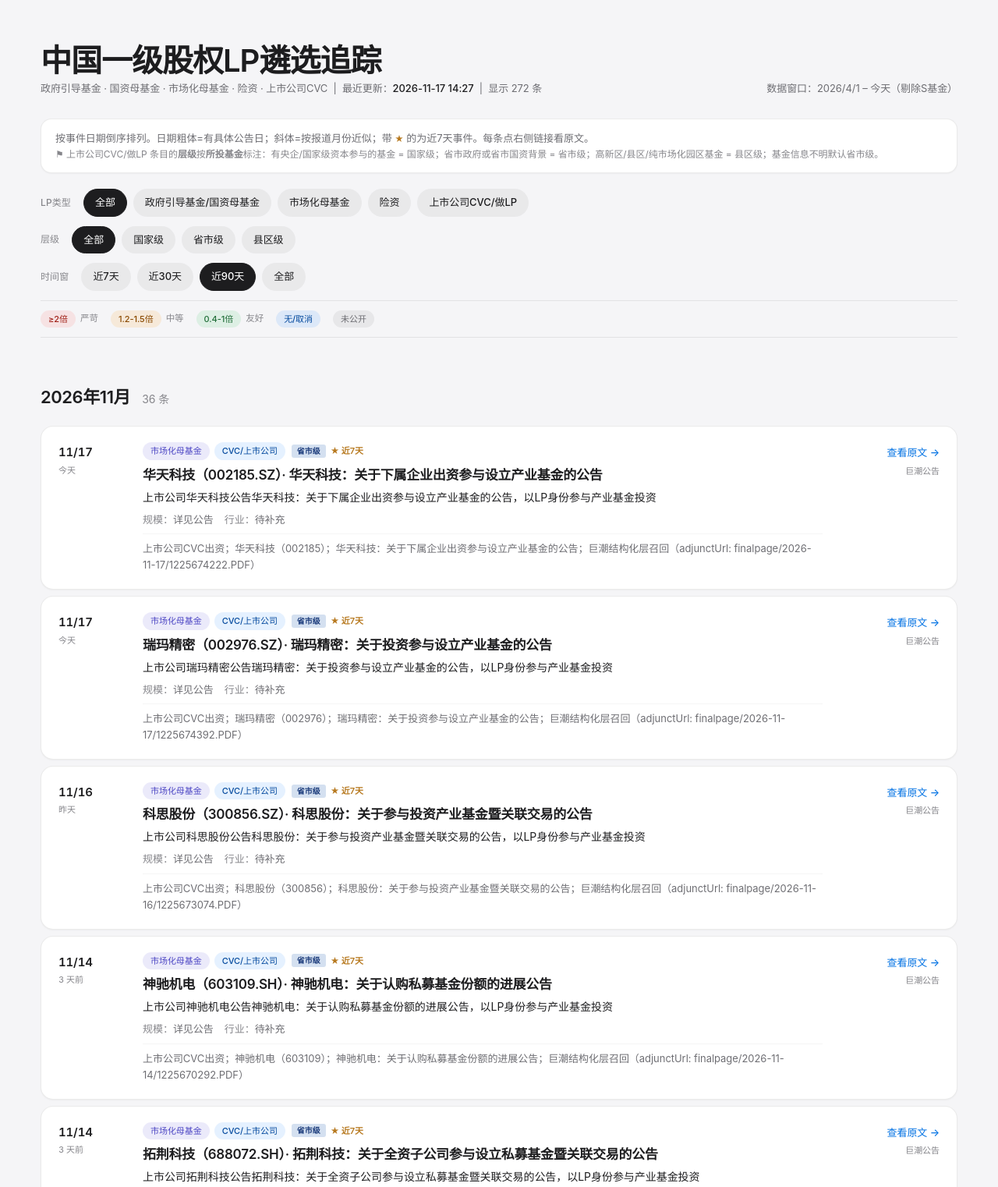
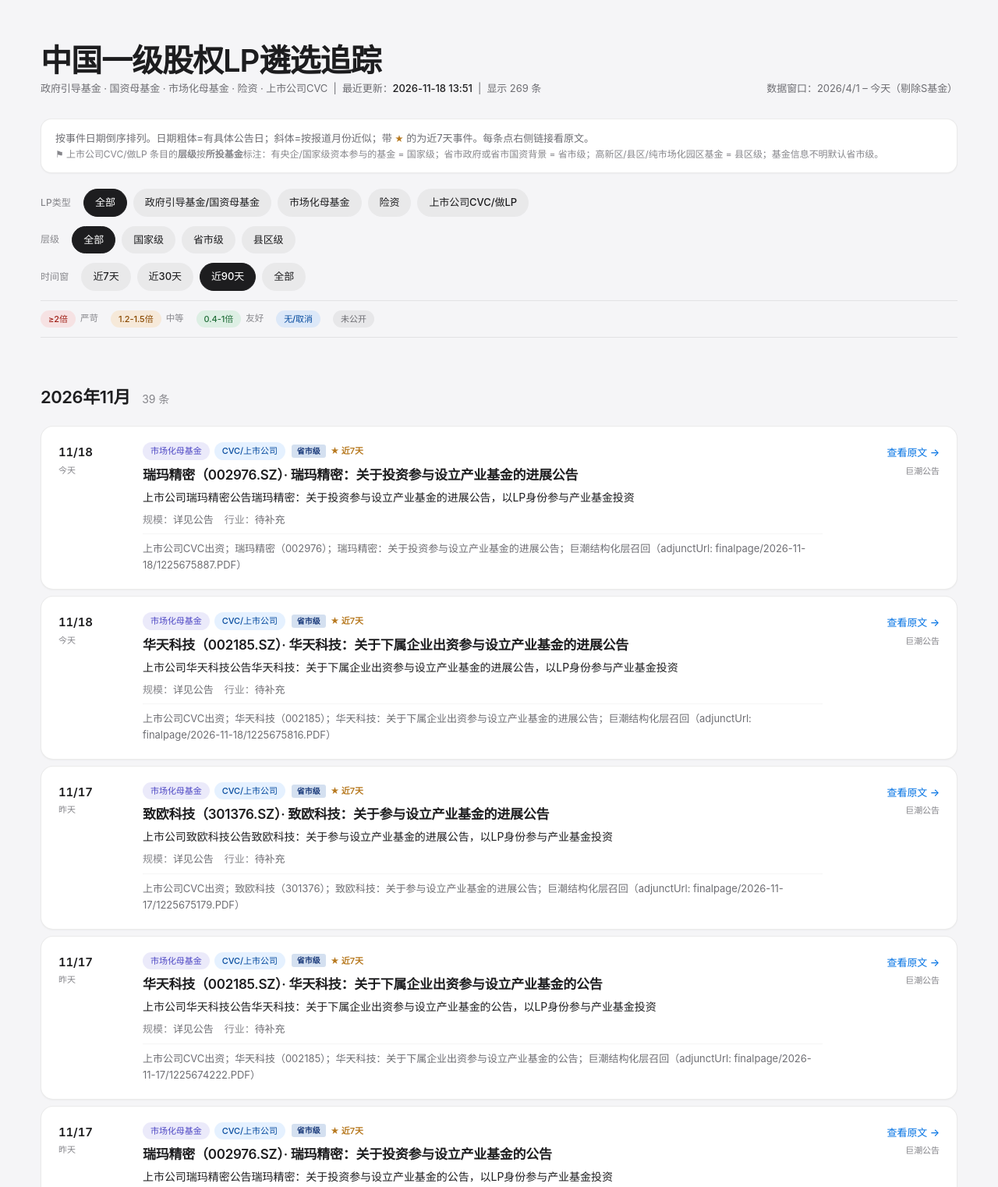
Before and after one commit to ylin23-commits/lp-tracker, a plain HTML site: page docs/index.html in a window 1280 px wide. Shown: the top 1522 px of the page at 78% size. Drawn offline with Linux system fonts and the light colour scheme.

Commit message:
chore: daily refresh 2026-11-18 13:51

```diff
--- a/docs/index.html
+++ b/docs/index.html
@@ -426,8 +426,11 @@ footer code {
 
 <script>
 const DATA = {
-  lastUpdated: "2026-11-17 14:27",
+  lastUpdated: "2026-11-18 13:51",
   rows: [
+    { date: "2026-11-18", precise: true, cat: "market", level: "provincial", name: "瑞玛精密（002976.SZ）· 瑞玛精密：关于投资参与设立产业基金的进展公告", action: "上市公司瑞玛精密公告瑞玛精密：关于投资参与设立产业基金的进展公告，以LP身份参与产业基金投资", size: "详见公告", fbType: "none", fbText: "CVC/上市公司", detail: "上市公司CVC出资；瑞玛精密（002976）；瑞玛精密：关于投资参与设立产业基金的进展公告；巨潮结构化层召回（adjunctUrl: finalpage/2026-11-18/1225675887.PDF）", industry: "待补充", url: "http://static.cninfo.com.cn/finalpage/2026-11-18/1225675887.PDF", urlLabel: "巨潮公告" },
+    { date: "2026-11-18", precise: true, cat: "market", level: "provincial", name: "华天科技（002185.SZ）· 华天科技：关于下属企业出资参与设立产业基金的进展公告", action: "上市公司华天科技公告华天科技：关于下属企业出资参与设立产业基金的进展公告，以LP身份参与产业基金投资", size: "详见公告", fbType: "none", fbText: "CVC/上市公司", detail: "上市公司CVC出资；华天科技（002185）；华天科技：关于下属企业出资参与设立产业基金的进展公告；巨潮结构化层召回（adjunctUrl: finalpage/2026-11-18/1225675816.PDF）", industry: "待补充", url: "http://static.cninfo.com.cn/finalpage/2026-11-18/1225675816.PDF", urlLabel: "巨潮公告" },
+    { date: "2026-11-17", precise: true, cat: "market", level: "provincial", name: "致欧科技（301376.SZ）· 致欧科技：关于参与设立产业基金的进展公告", action: "上市公司致欧科技公告致欧科技：关于参与设立产业基金的进展公告，以LP身份参与产业基金投资", size: "详见公告", fbType: "none", fbText: "CVC/上市公司", detail: "上市公司CVC出资；致欧科技（301376）；致欧科技：关于参与设立产业基金的进展公告；巨潮结构化层召回（adjunctUrl: finalpage/2026-11-17/1225675179.PDF）", industry: "待补充", url: "http://static.cninfo.com.cn/finalpage/2026-11-17/1225675179.PDF", urlLabel: "巨潮公告" },
     { date: "2026-11-17", precise: true, cat: "market", level: "provincial", name: "华天科技（002185.SZ）· 华天科技：关于下属企业出资参与设立产业基金的公告", action: "上市公司华天科技公告华天科技：关于下属企业出资参与设立产业基金的公告，以LP身份参与产业基金投资", size: "详见公告", fbType: "none", fbText: "CVC/上市公司", detail: "上市公司CVC出资；华天科技（002185）；华天科技：关于下属企业出资参与设立产业基金的公告；巨潮结构化层召回（adjunctUrl: finalpage/2026-11-17/1225674222.PDF）", industry: "待补充", url: "http://static.cninfo.com.cn/finalpage/2026-11-17/1225674222.PDF", urlLabel: "巨潮公告" },
     { date: "2026-11-17", precise: true, cat: "market", level: "provincial", name: "瑞玛精密（002976.SZ）· 瑞玛精密：关于投资参与设立产业基金的公告", action: "上市公司瑞玛精密公告瑞玛精密：关于投资参与设立产业基金的公告，以LP身份参与产业基金投资", size: "详见公告", fbType: "none", fbText: "CVC/上市公司", detail: "上市公司CVC出资；瑞玛精密（002976）；瑞玛精密：关于投资参与设立产业基金的公告；巨潮结构化层召回（adjunctUrl: finalpage/2026-11-17/1225674392.PDF）", industry: "待补充", url: "http://static.cninfo.com.cn/finalpage/2026-11-17/1225674392.PDF", urlLabel: "巨潮公告" },
     { date: "2026-11-16", precise: true, cat: "market", level: "provincial", name: "科思股份（300856.SZ）· 科思股份：关于参与投资产业基金暨关联交易的公告", action: "上市公司科思股份公告科思股份：关于参与投资产业基金暨关联交易的公告，以LP身份参与产业基金投资", size: "详见公告", fbType: "none", fbText: "CVC/上市公司", detail: "上市公司CVC出资；科思股份（300856）；科思股份：关于参与投资产业基金暨关联交易的公告；巨潮结构化层召回（adjunctUrl: finalpage/2026-11-16/1225673074.PDF）", industry: "待补充", url: "http://static.cninfo.com.cn/finalpage/2026-11-16/1225673074.PDF", urlLabel: "巨潮公告" },
@@ -1707,7 +1710,7 @@ const CAT_META = {
 };
 
 let filters = { cat: "all", lvl: "all", window: "90" };
-const TODAY = new Date("2026-11-17");
+const TODAY = new Date("2026-11-18");
 const SEVEN_DAYS_AGO = new Date(TODAY); SEVEN_DAYS_AGO.setDate(TODAY.getDate() - 7);
 
 function daysAgo(dateStr) {
```
